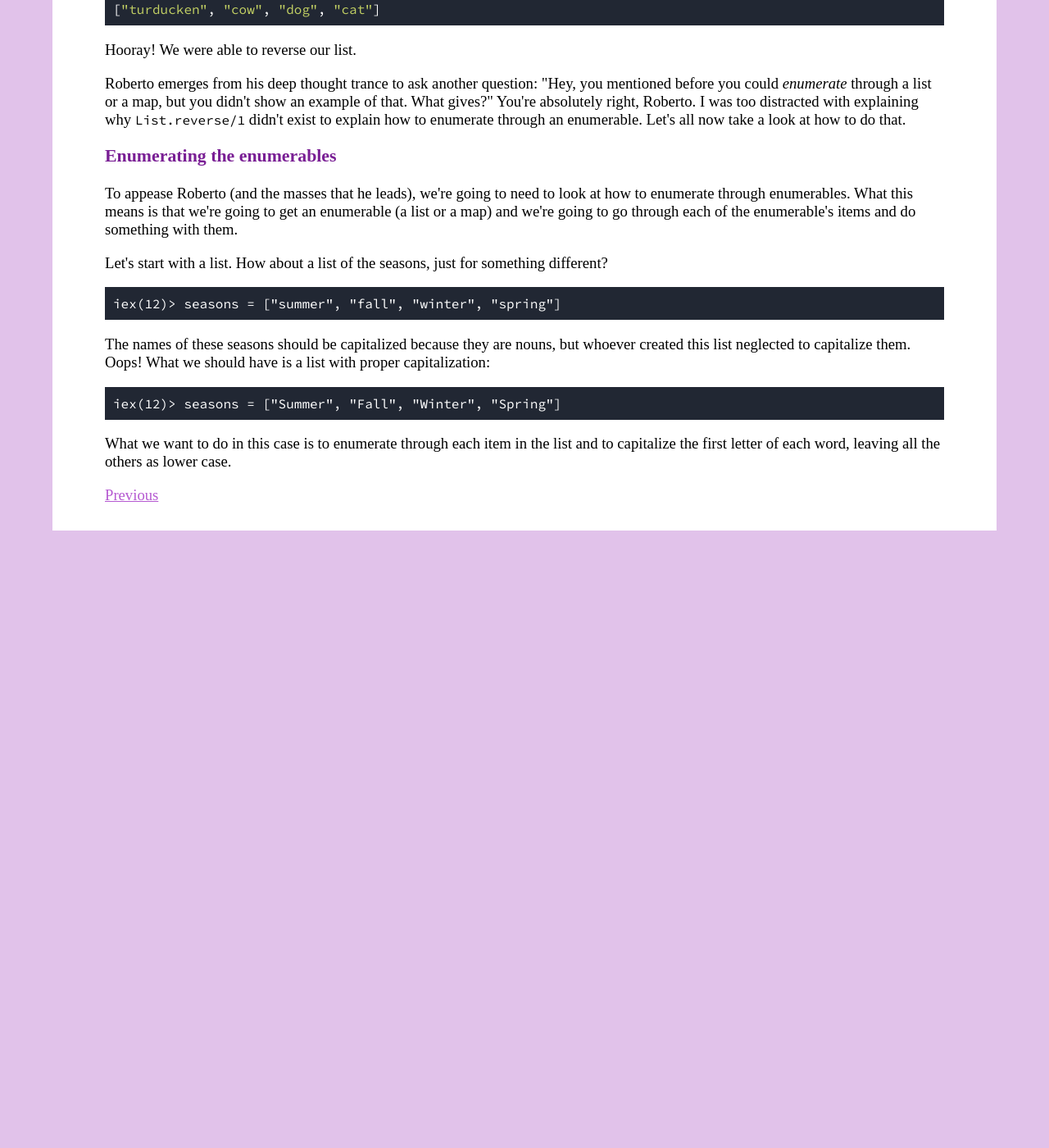
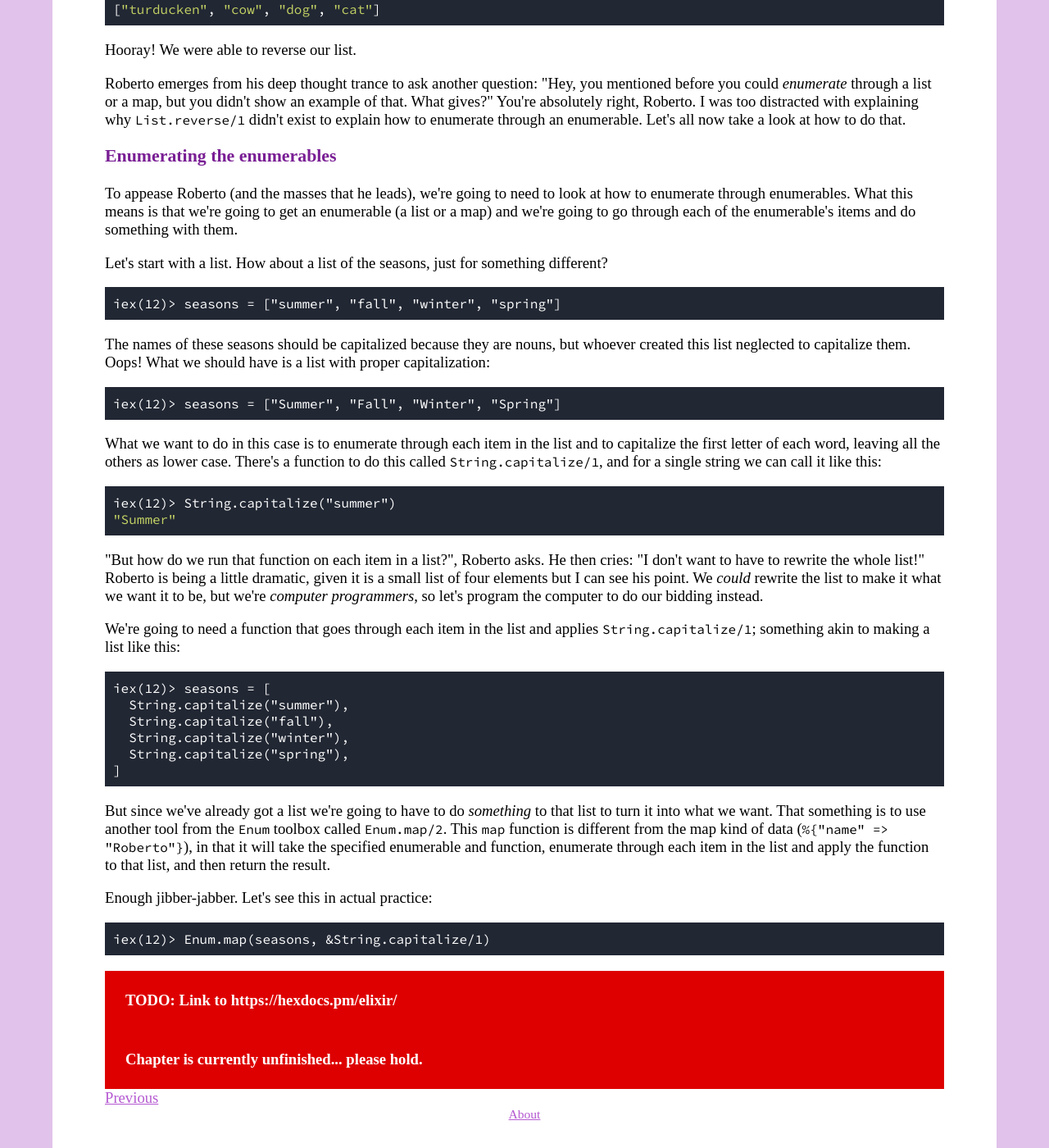
Before and after one commit to radar/joyofelixir, a Jekyll site: the page built from 4/index.html, in a window 1280 px wide and 1400 px high, scrolled down 6268 px. Shown: the whole window at 82% size. Built offline with Jekyll 4.4.1, drawn with Linux system fonts in a browser that asks for light colours; some web fonts are replaced; before the commit the page ends 6915 px from its top, so only the background shows below that.

Commit message:
More WIP

```diff
--- a/4/index.html
+++ b/4/index.html
@@ -352,10 +352,43 @@ List.reverse(animals_or_derivatives_of_animals, [1, 2, 3])
 
 <pre><code>iex(12)> seasons = ["Summer", "Fall", "Winter", "Spring"]</code></pre>
 
+<p>
+  What we want to do in this case is to enumerate through each item in the list and to capitalize the first letter of each word, leaving all the others as lower case. There's a function to do this called <code>String.capitalize/1</code>, and for a single string we can call it like this:
+</p>
+
+<pre><code>iex(12)> String.capitalize("summer")
+<span class='console-green'>"Summer"</span></code></pre>
 
 <p>
-  What we want to do in this case is to enumerate through each item in the list and to capitalize the first letter of each word, leaving all the others as lower case.
+  "But how do we run that function on each item in a list?", Roberto asks. He then cries: "I don't want to have to rewrite the whole list!" Roberto is being a little dramatic, given it is a small list of four elements but I can see his point. We <em>could</em> rewrite the list to make it what we want it to be, but we're <em>computer programmers</em>, so let's program the computer to do our bidding instead.
 </p>
+
+<p>
+  We're going to need a function that goes through each item in the list and applies <code>String.capitalize/1</code>; something akin to making a list like this:
+</p>
+
+<pre><code>iex(12)> seasons = [
+  String.capitalize("summer"),
+  String.capitalize("fall"),
+  String.capitalize("winter"),
+  String.capitalize("spring"),
+]</code></pre>
+
+<p>
+  But since we've already got a list we're going to have to do <em>something</em> to that list to turn it into what we want. That something is to use another tool from the <code>Enum</code> toolbox called <code>Enum.map/2</code>. This <code>map</code> function is different from the map kind of data (<code>%{"name" => "Roberto"}</code>), in that it will take the specified enumerable and function, enumerate through each item in the list and apply the function to that list, and then return the result.
+</p>
+
+<p>
+  Enough jibber-jabber. Let's see this in actual practice:
+</p>
+
+<pre><code>iex(12)> Enum.map(seasons, &String.capitalize/1)</code></pre>
+
+<div class='todo'>
+  TODO: Link to https://hexdocs.pm/elixir/
+</div>
+
+<div class='todo'>Chapter is currently unfinished... please hold.</div>
 
 
 <a href='/3'>Previous</a>
--- a/_layouts/default.html
+++ b/_layouts/default.html
@@ -8,6 +8,21 @@
     <div class="wrapper">
       <h1><a href='/'>Joy of Elixir</a></h1>
       {{ content }}
+
+      <footer>
+        <small><a href='/about'>About</a></small>
+      </footer>
     </div>
+
+    <script>
+      (function(i,s,o,g,r,a,m){i['GoogleAnalyticsObject']=r;i[r]=i[r]||function(){
+      (i[r].q=i[r].q||[]).push(arguments)},i[r].l=1*new Date();a=s.createElement(o),
+      m=s.getElementsByTagName(o)[0];a.async=1;a.src=g;m.parentNode.insertBefore(a,m)
+      })(window,document,'script','https://www.google-analytics.com/analytics.js','ga');
+
+      ga('create', 'UA-60556315-3', 'auto');
+      ga('send', 'pageview');
+
+    </script>
   </body>
 </html>
--- a/_sass/joy_of_elixir.scss
+++ b/_sass/joy_of_elixir.scss
@@ -5,17 +5,6 @@ body {
   font: 14pt "Pavanam";
   background: #E1C2EA;
   margin: 0;
-}
-
-.wrapper {
-  margin: 0 5%;
-  background: white;
-  padding: 2.5% 5%;
-}
-
-.toc {
-  font-size: 125%;
-  line-height: 200%;
 }
 
 h1, h2, h3 {
@@ -61,6 +50,22 @@ blockquote {
   }
 }
 
+footer {
+  text-align: center;
+}
+
+.wrapper {
+  margin: 0 5%;
+  background: white;
+  padding: 2.5% 5%;
+}
+
+.toc {
+  font-size: 125%;
+  line-height: 200%;
+}
+
+
 .todo {
   background: #de0000;
   padding: 25px;
```
Also changed, not shown: 2/index.html (+8 -1 lines), about.html (added, +37 -0 lines), 1 other file.
